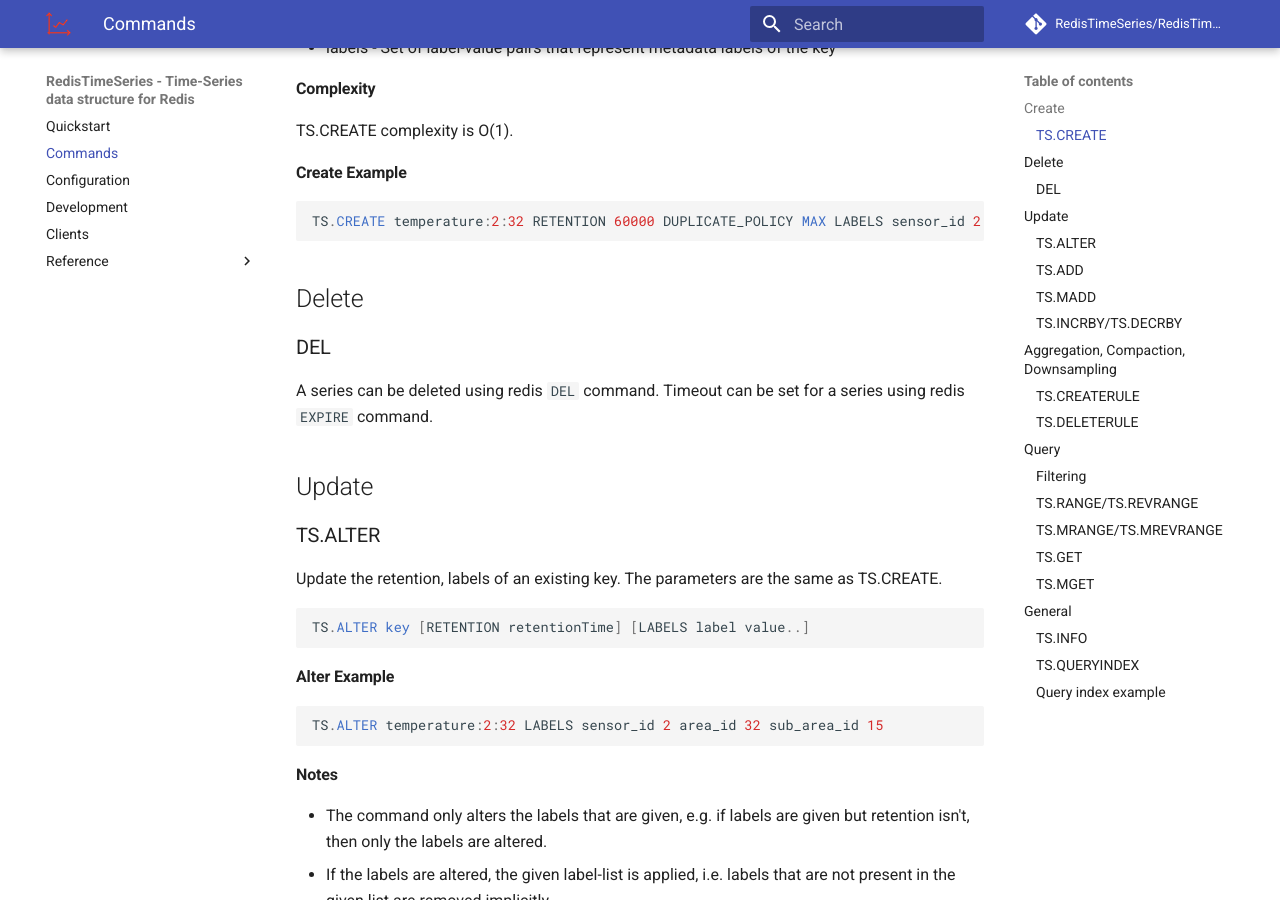
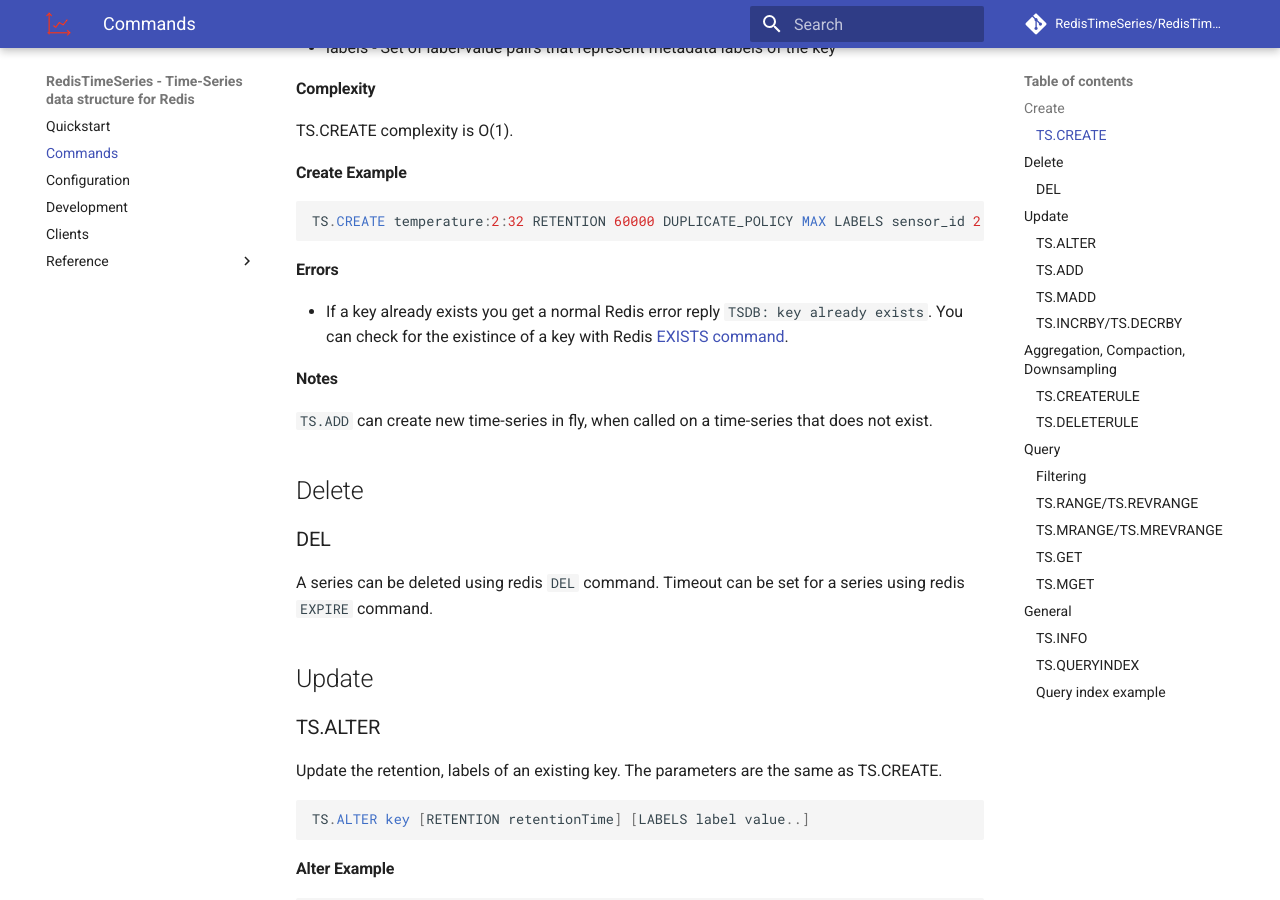
Before and after one commit to RedisTimeSeries/RedisTimeSeries, an MkDocs documentation site: the page built from docs/commands.md, in a window 1280 px wide and 900 px high, scrolled down 701 px. Built offline with MkDocs 1.6.1 and Material for MkDocs 9.7.7, drawn with Linux system fonts in a browser that asks for light colours; comment, search, counter and statistics services are not loaded.

Commit message:
TS.CREATE failure modes documentation (#636)
* TS.CREATE failure modes documentation

Addresses #634

* Clarified the situation that TS.ADD works dynamically

````diff
--- a/docs/commands.md
+++ b/docs/commands.md
@@ -35,6 +35,14 @@
 ```sql
 TS.CREATE temperature:2:32 RETENTION 60000 DUPLICATE_POLICY MAX LABELS sensor_id 2 area_id 32
 ```
+
+#### Errors
+
+* If a key already exists you get a normal Redis error reply `TSDB: key already exists`. You can check for the existince of a key with Redis [EXISTS command](https://redis.io/commands/exists).
+
+#### Notes
+
+`TS.ADD` can create new time-series in fly, when called on a time-series that does not exist.
 
 ## Delete
 
````
